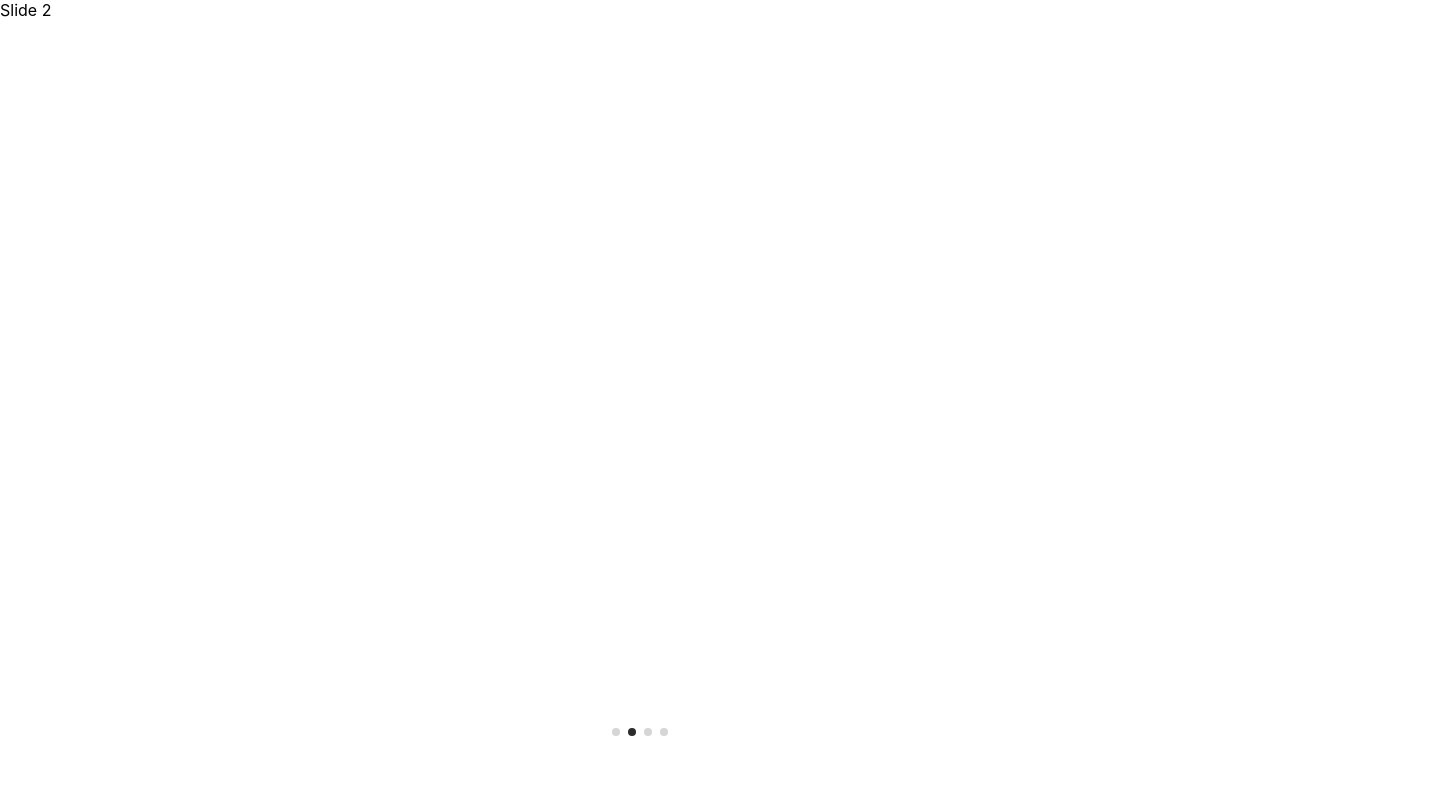
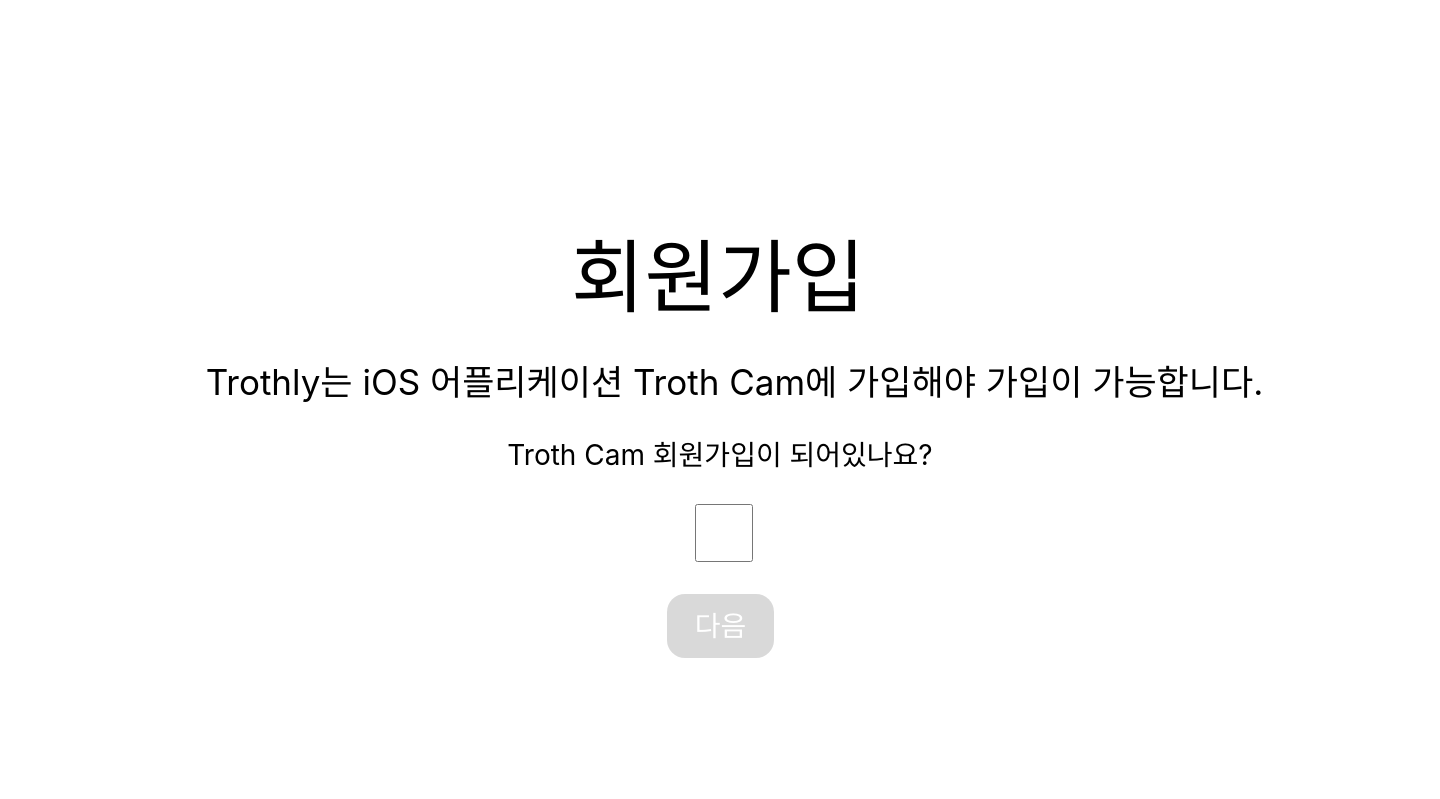
Before and after one commit to Troth-Cam/TrothCam_Web, a React (Create React App) app in the folder trothcam_web/: page / in a window 1280 px wide. Shown: the top 799 px of the page, 1440 px wide, since content can reach past the window. Built offline with nearby package versions, Linux system fonts and the light colour scheme.

Commit message:
[MOD]코드 수정

```diff
--- a/trothcam_web/src/App.js
+++ b/trothcam_web/src/App.js
@@ -1,11 +1,17 @@
-import { Outlet } from "react-router-dom";
 
-function App() {
+import Register from './components/Register';
+import React from 'react';
+import { Router, Route } from 'react-router-dom';
+import Register1 from './components/Register1';
+
+const App = () => {
   return (
-    <div>
-        <Outlet/>
-    </div>
+
+  <div>
+      <Register/>
+   </div>
+
   );
-}
+};
 
 export default App;
--- a/trothcam_web/src/components/Register.jsx
+++ b/trothcam_web/src/components/Register.jsx
@@ -1,8 +1,7 @@
 import React, { useState } from 'react';
 import styled from 'styled-components';
 import Footer from './Footer';
-import Header from './SearchBox';
-
+import { useNavigate } from 'react-router-dom';
 
 
 // 페이지의 크기를 지정하는 스타일드 컴포넌트를 만듭니다.
@@ -140,9 +139,10 @@
 const Register=()=>{
 
     const [checked, setChecked] = useState(false);
+    const navigate = useNavigate();
 
     const handleCheckboxChange = (event) => {
-    setChecked(event.target.checked);
+        setChecked(event.target.checked);
     };
 
 
@@ -151,17 +151,17 @@
             alert("체크를 해주세요");
             return;
         }
-
+        navigate('./Register1');
     };
 
     return(
         <PageContainer>
-            <Header></Header>
+
             <RegisterText>회원가입</RegisterText>
             <RegisterText1>Trothly는 iOS 어플리케이션 Troth Cam에 가입해야 가입이 가능합니다.</RegisterText1>
             <RegisterText2>Troth Cam 회원가입이 되어있나요?</RegisterText2>
             <Checkbox checked={checked} onChange={handleCheckboxChange} />
-            <Button checked={checked} onClick={handleButtonClick}>다음</Button>
+            <Button  onClick={handleButtonClick}>다음</Button>
             <Line></Line>
             <Download>
                 <span>Troth Cam이 설치되어 있지 않습니까?</span>
--- a/trothcam_web/src/components/Register1.jsx
+++ b/trothcam_web/src/components/Register1.jsx
@@ -2,7 +2,7 @@
 
 import styled from 'styled-components';
 import Footer from './Footer';
-import Header from './SearchBox';
+
 import agreepic1 from './img/agreepic1.png';
 import agreepic2 from './img/agreepic2.png';
 import agreepic3 from './img/agreepic3.png';
@@ -321,7 +321,7 @@
 
     return (
         <PageContainer>
-            <Header></Header>
+
             <Title>약관 동의</Title>
             <Line></Line>
             <Agree1>| 이용약관 동의(필수)</Agree1>
```
Also changed, not shown: trothcam_web/src/components/img/Search.png (added).
